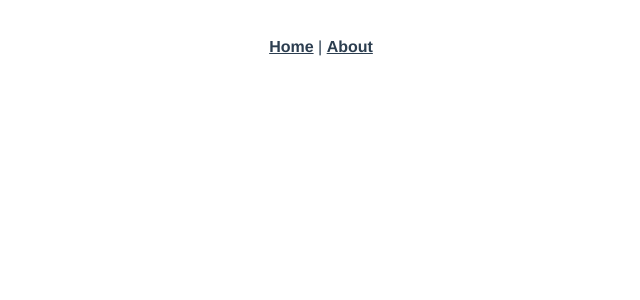
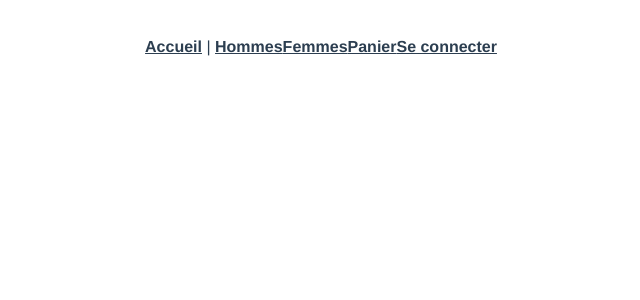
Before and after one commit to ClickAndCollect/CodeClickAndCollect, a Vue app in the folder click-and-collect/: page /femmes in a window 1280 px wide. Shown: the top 300 px of the page, without its empty margins (319-959 px from the left). Built offline with nearby package versions, Linux system fonts and the light colour scheme.

Commit message:
Update all pages
Création de toutes les pages (juste la création des fichiers, rien de plus).

```diff
--- a/click-and-collect/src/App.vue
+++ b/click-and-collect/src/App.vue
@@ -1,8 +1,12 @@
 <template>
   <div id="app">
     <div id="nav">
-      <router-link to="/">Home</router-link> |
-      <router-link to="/about">About</router-link>
+      <router-link to="/">Accueil</router-link> |
+      <router-link to="/Hommes">Hommes</router-link>
+      <router-link to="/Femmes">Femmes</router-link>
+      <router-link to="/Panier">Panier</router-link>
+      <router-link to="/SeConnecter">Se connecter</router-link>
+
     </div>
     <router-view/>
   </div>
--- a/click-and-collect/src/router/index.js
+++ b/click-and-collect/src/router/index.js
@@ -11,13 +11,37 @@ const routes = [
     component: Home
   },
   {
-    path: '/about',
-    name: 'About',
+    path: '/hommes',
+    name: 'Hommes',
     // route level code-splitting
     // this generates a separate chunk (about.[hash].js) for this route
     // which is lazy-loaded when the route is visited.
-    component: () => import(/* webpackChunkName: "about" */ '../views/About.vue')
-  }
+    component: () => import(/* webpackChunkName: "hommes" */ '../views/Hommes.vue')
+  },
+  {
+    path: '/femmes',
+    name: 'Femmes',
+    // route level code-splitting
+    // this generates a separate chunk (about.[hash].js) for this route
+    // which is lazy-loaded when the route is visited.
+    component: () => import(/* webpackChunkName: "femmes" */ '../views/Femmes.vue')
+  },
+  {
+    path: '/panier',
+    name: 'Panier',
+    // route level code-splitting
+    // this generates a separate chunk (about.[hash].js) for this route
+    // which is lazy-loaded when the route is visited.
+    component: () => import(/* webpackChunkName: "panier" */ '../views/Panier.vue')
+  },
+  {
+    path: '/seConnecter',
+    name: 'SeConnecter',
+    // route level code-splitting
+    // this generates a separate chunk (about.[hash].js) for this route
+    // which is lazy-loaded when the route is visited.
+    component: () => import(/* webpackChunkName: "seConnecter" */ '../views/SeConnecter.vue')
+  },
 ]
 
 const router = new VueRouter({
--- a/click-and-collect/src/views/About.vue
+++ /dev/null
@@ -1,5 +0,0 @@
-<template>
-  <div class="about">
-    <h1>This is an about page</h1>
-  </div>
-</template>
--- a/click-and-collect/src/views/Home.vue
+++ b/click-and-collect/src/views/Home.vue
@@ -1,18 +1,17 @@
 <template>
   <div class="home">
-    <img alt="Vue logo" src="../assets/logo.png">
-    <HelloWorld msg="Welcome to Your Vue.js App"/>
+
   </div>
 </template>
 
 <script>
 // @ is an alias to /src
-import HelloWorld from '@/components/HelloWorld.vue'
+
 
 export default {
   name: 'Home',
   components: {
-    HelloWorld
+
   }
 }
 </script>
```
Also changed, not shown: click-and-collect/src/views/Femmes.vue (added), click-and-collect/src/views/Hommes.vue (added), click-and-collect/src/views/Panier.vue (added), click-and-collect/src/views/SeConnecter.vue (added).
